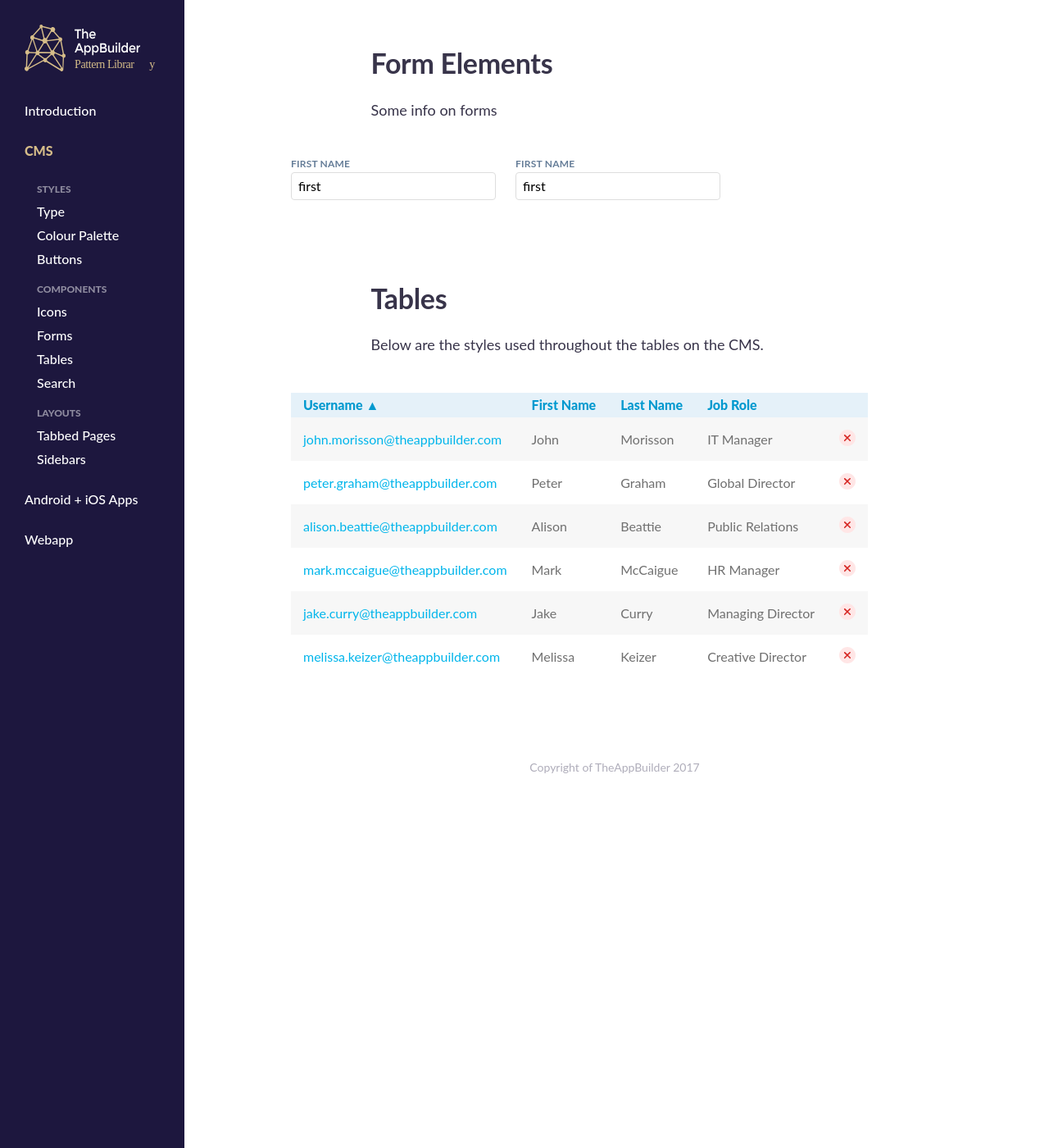
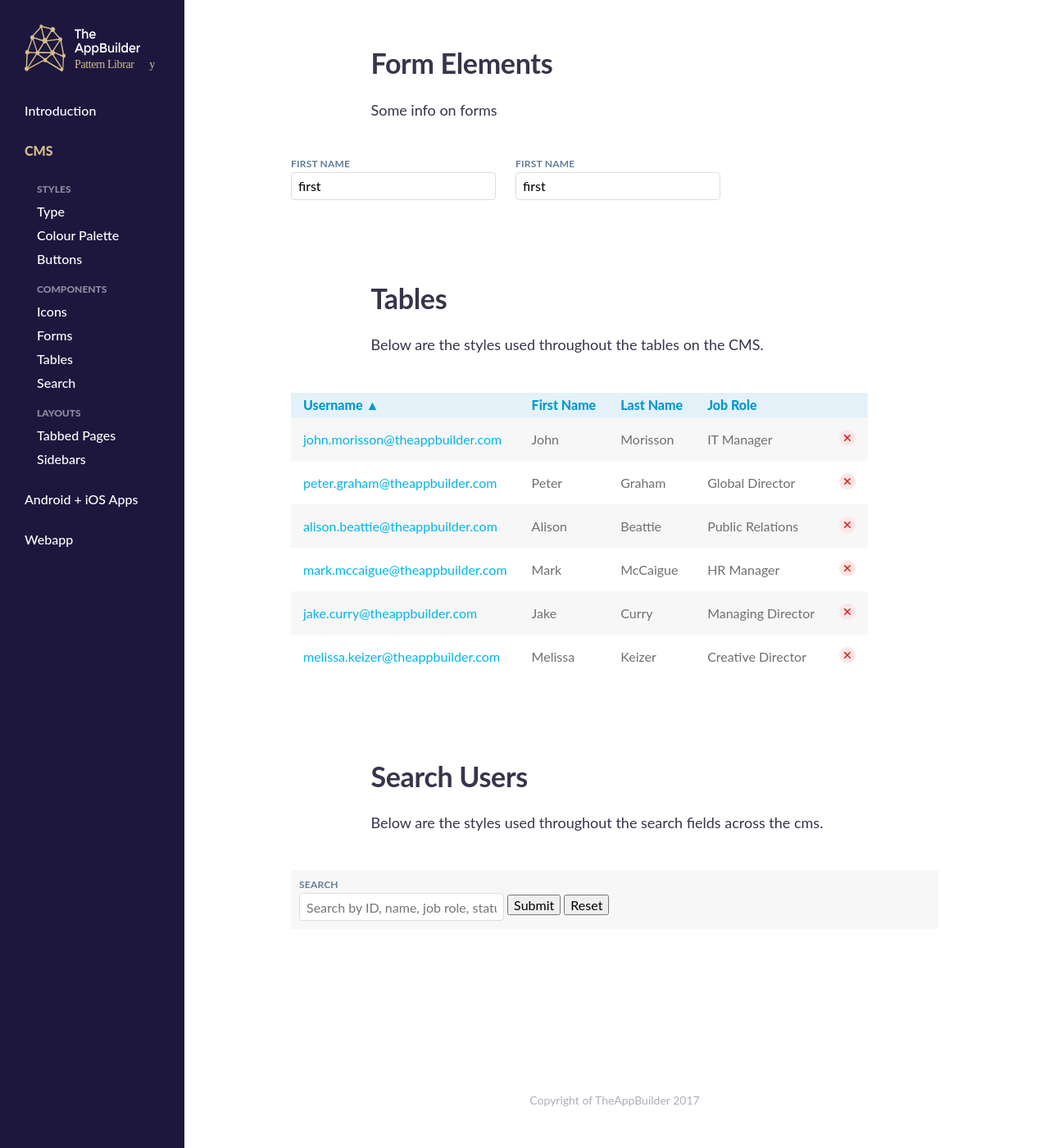
Before and after one commit to TheAppBuilderTeam/tab-pattern-library, a Jekyll site: the page built from cms/index.md, in a window 1280 px wide and 1400 px high, scrolled down 3250 px. Shown: the whole window at 82% size. Built offline with Jekyll 4.4.1, drawn with Linux system fonts in a browser that asks for light colours; some web fonts are replaced; our own code applies the rules of GitHub Pages for plain Markdown files.

Commit message:
table css changes, height padding etc

```diff
--- a/_sass/cms/_styles.scss
+++ b/_sass/cms/_styles.scss
@@ -224,3 +224,10 @@
   padding-top: 5px;
 	padding-bottom: 5px;
 }
+
+/*Search Users
+-----------------------------------------------------------------------------------------------------*/
+.search__users{
+background-color: #F7F7F7;
+padding: 10px;
+}
--- a/cms/index.md
+++ b/cms/index.md
@@ -213,6 +213,8 @@ Some info on forms
 ## Tables
 
 Below are the styles used throughout the tables on the CMS.
+
+<div class="main__content__block padding__100">
 
 
 <table class="table-allUsers">
@@ -451,3 +453,30 @@ Below are the styles used throughout the tables on the CMS.
 
 
 </table>
+
+</div>
+
+
+## Search Users
+
+Below are the styles used throughout the search fields across the cms.
+
+<div class="main__content__block padding__100">
+
+
+	<div class="search__users">
+
+		<form>
+
+			<label for="Search">Search</label>
+			<input name="Search" placeholder="Search by ID, name, job role, status" type="text">
+			<input type="submit">
+			<input type="Reset">
+
+		</form>
+
+
+	</div>
+
+
+</div>
```
